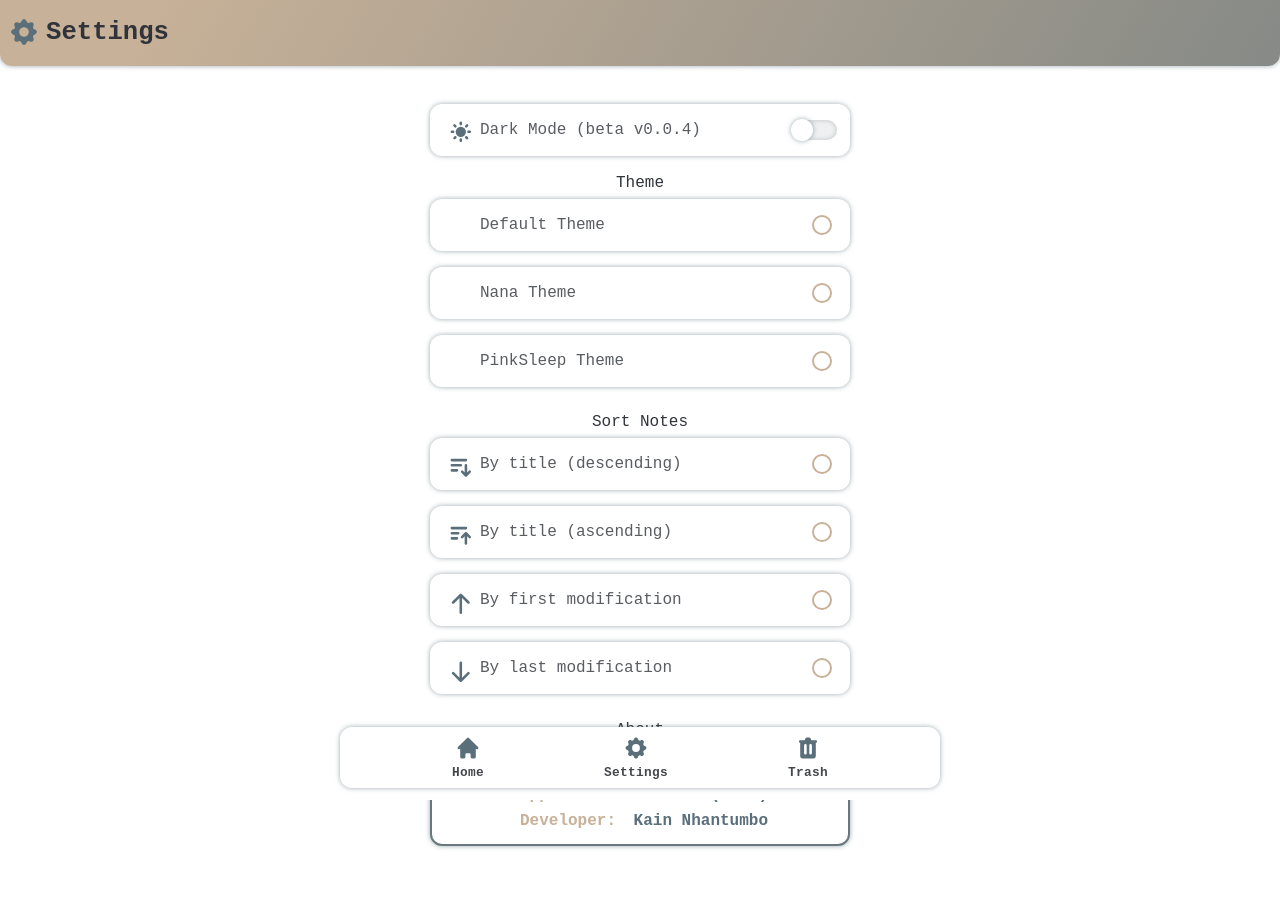
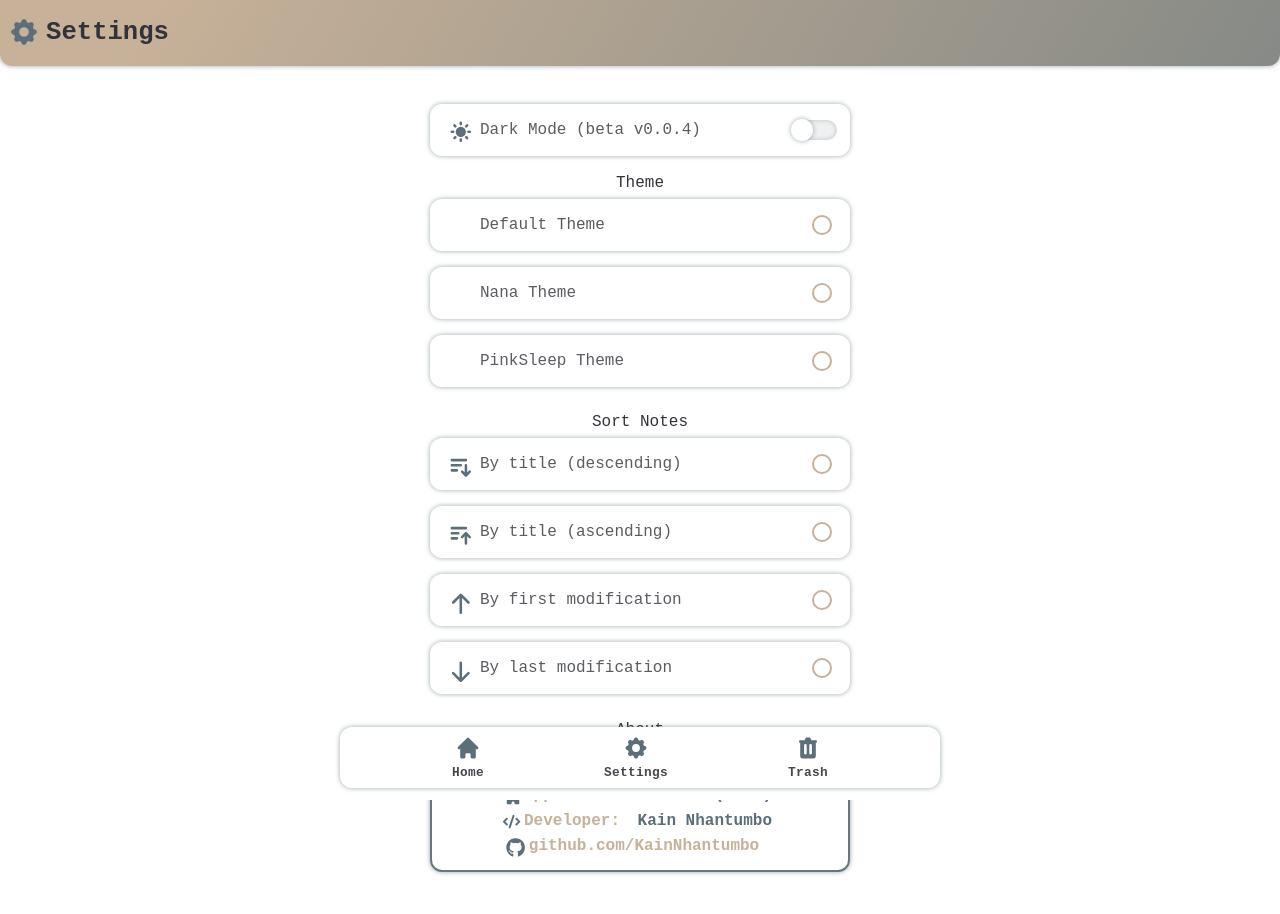
Before and after one commit to KainNhantumbo/Nava-Notes-App, a React (Create React App) app: page /pages/Settings in a window 1280 px wide. Shown: the top 914 px of the page. Built offline with nearby package versions, Linux system fonts and the light colour scheme.

Commit message:
Adicionados icones ao componente About.

```diff
--- a/src/components/About.jsx
+++ b/src/components/About.jsx
@@ -1,17 +1,33 @@
 import { AboutContainer } from "../styles/aboutStyles.module";
+import { HiCode, HiPuzzle } from 'react-icons/hi';
+import { FaGithub } from "react-icons/fa";
 
 const About = () => {
   return (
     <AboutContainer>
       <div>
         <section>
-          <span>Simple Notes App</span>
+          <span>
+            Simple Notes App
+          </span>
         </section>
         <section>
-        <span>App Version:</span> 0.0.7 (beta)
+          <span>
+            App Version:
+            <HiPuzzle />
+          </span> 0.0.7 (beta)
         </section>
         <section>
-        <span>Developer:</span> Kain Nhantumbo
+          <span>
+            Developer:
+            <HiCode />
+          </span> Kain Nhantumbo
+        </section>
+        <section>
+          <span>
+            github.com/KainNhantumbo
+            <FaGithub />
+          </span>
         </section>
       </div>
     </AboutContainer>
--- a/src/styles/aboutStyles.module.js
+++ b/src/styles/aboutStyles.module.js
@@ -70,9 +70,12 @@ export const AboutContainer = styled.section`
         }
       }};
       line-height: 1.6rem;
+
       span {
         padding: 2px 8px;
+        padding-left: 1em;
         border-radius: 12px;
+        position: relative;
         color: ${() => {
           if (colors.primaryColor === '135, 86, 112') {
             return `rgba(${colors.textColor}, .5)`
@@ -80,6 +83,21 @@ export const AboutContainer = styled.section`
             return `rgb(${colors.secondaryColor})`
           }
         }};
+
+        svg {
+          width: 1.2em;
+          height: 1.2em;
+          position: absolute;
+          top: .15em;
+          left: -.4em;
+          color: ${() => {
+            if (colors.primaryColor === '135, 86, 112') {
+              return `rgba(${colors.textColor}, .6)`
+            } else {
+              return `rgb(${colors.primaryColor})`
+            }
+          }};
+        }
       }
     }
 
```
